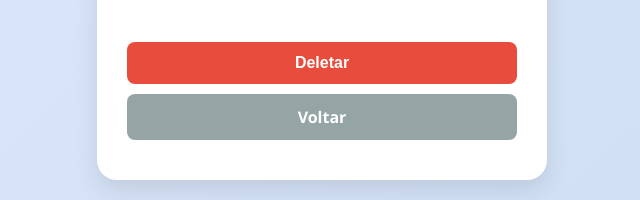
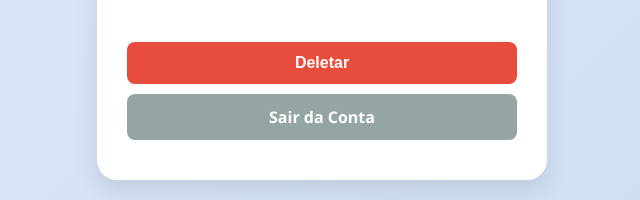
Before and after one commit to hatsunemikutoro-hash/app-cadastro, a Flask app: page /perfil in a window 1280 px wide. Shown: the part 640-840 px from the top of the page, without its empty margins (318-958 px from the left). Run offline with Flask 3, Linux system fonts and the light colour scheme; a user stored in the database is signed in; data comes from the database, SQL or seed files in the repository.

Commit message:
Botao logout

```diff
--- a/templates/perfil.html
+++ b/templates/perfil.html
@@ -29,7 +29,7 @@
             <button class="delete">Deletar</button>
         </form>
 
-        <a href="/" class="btnSair">Voltar</a>
+        <a href="{{ url_for('logout') }}" class="btnSair">Sair da Conta</a>
     </div>
 
 </body>
```
